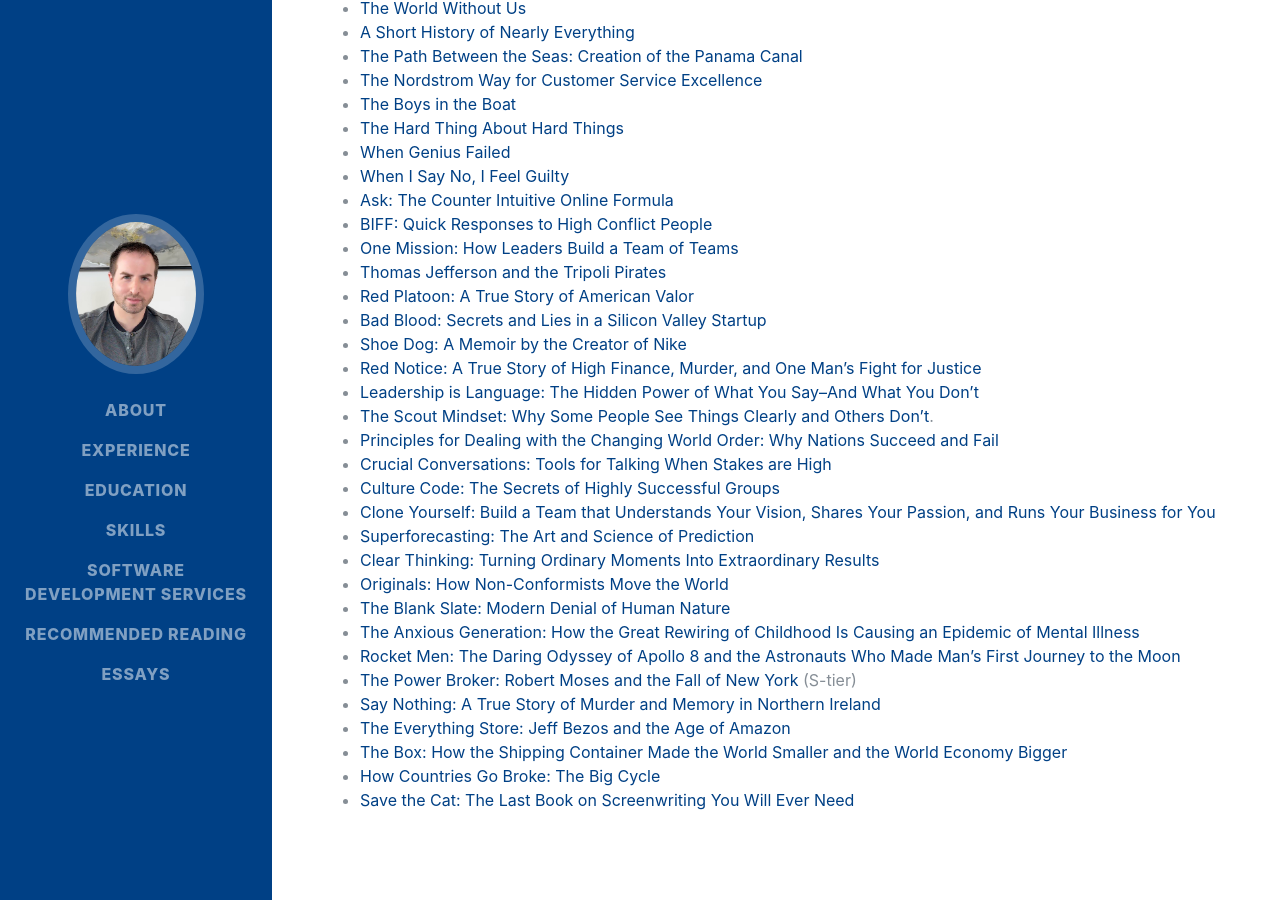
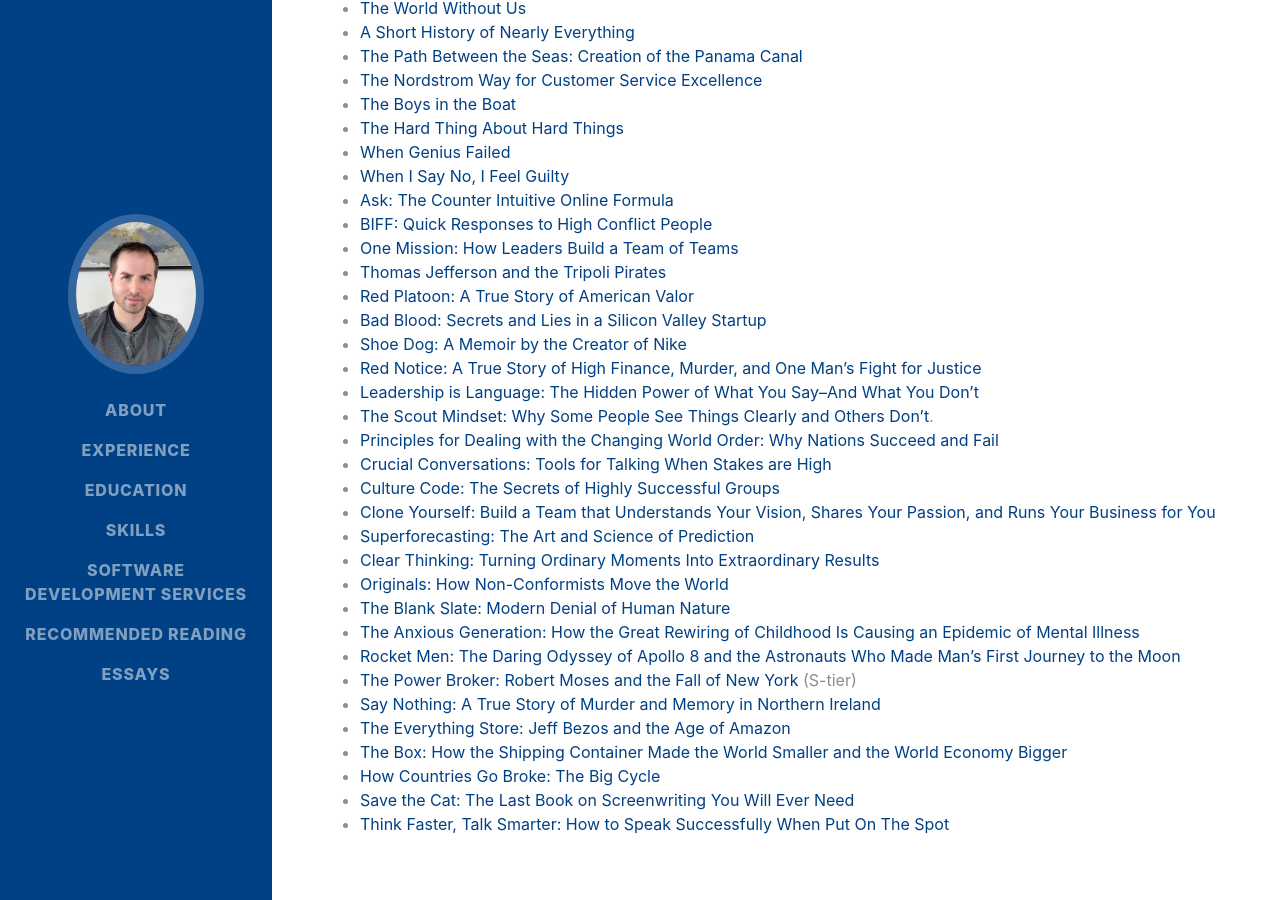
Before and after one commit to apexdodge/apexdodge.github.io, a Jekyll site: the page built from recommended-reading.md, in a window 1280 px wide and 900 px high, scrolled down 815 px. Built offline with Jekyll 4.4.1, drawn with Linux system fonts in a browser that asks for light colours; some web fonts are replaced.

Commit message:
Update recommended-reading.md

```diff
--- a/recommended-reading.md
+++ b/recommended-reading.md
@@ -73,3 +73,4 @@ bluth_page_subtitle:
   * [The Box: How the Shipping Container Made the World Smaller and the World Economy Bigger](https://amzn.to/4p1r1Ty)
   * [How Countries Go Broke: The Big Cycle](https://amzn.to/3KuVLwu)
   * [Save the Cat: The Last Book on Screenwriting You Will Ever Need](https://amzn.to/3WwmNpG)
+  * [Think Faster, Talk Smarter: How to Speak Successfully When Put On The Spot](https://amzn.to/4nUeGPR)
```
